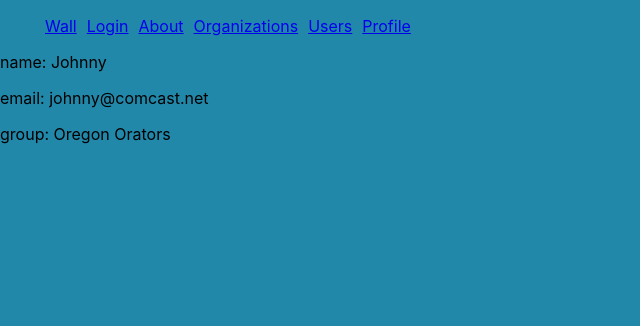
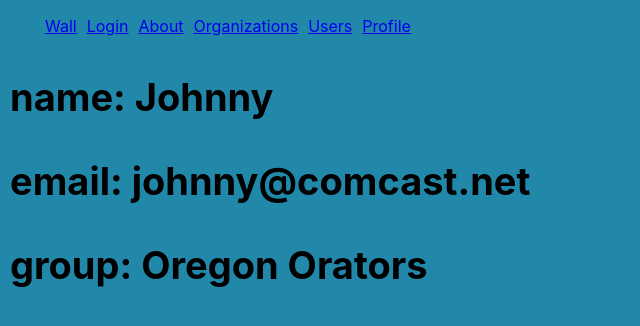
Before and after one commit to 12thStreetStudios/OwlHacks2020, a React (Create React App) app in the folder owlhacks2020/: page /profile in a window 1280 px wide. Shown: the top 326 px of the page, without its empty margins (0-640 px from the left). Built offline with nearby package versions, Linux system fonts and the light colour scheme.

Commit message:
Woah, Doggy - We got css on the profile page

```diff
--- a/owlhacks2020/src/App.js
+++ b/owlhacks2020/src/App.js
@@ -9,6 +9,7 @@ import {
 } from "react-router-dom";
 
 import './style/App.css';
+import './style/Profile.css';
 
 import {LoginContextProvider, LoginContext, Login, Register} from'./components/Login.js'
 import Title from './components/Title'
@@ -209,10 +210,10 @@ function Profile(username) {
 
   const user = { name: 'Johnny', email: 'johnny@comcast.net', group: 'Oregon Orators'};
   const outputJSX = Object.keys(user).map( (k,v) =>
-    <div><p>{k}: {user[k]}</p></div>
+    <div key={k}><p>{k}: {user[k]}</p></div>
   );
   return (
-    <div className="userPage">
+    <div className="profile-page">
       {outputJSX}
     </div>
   );
--- /dev/null
+++ b/owlhacks2020/src/style/Profile.css
@@ -0,0 +1,5 @@
+.profile-page {
+  font-size: 38px;
+  font-weight: bolder;
+  margin: 10px;
+}
```
